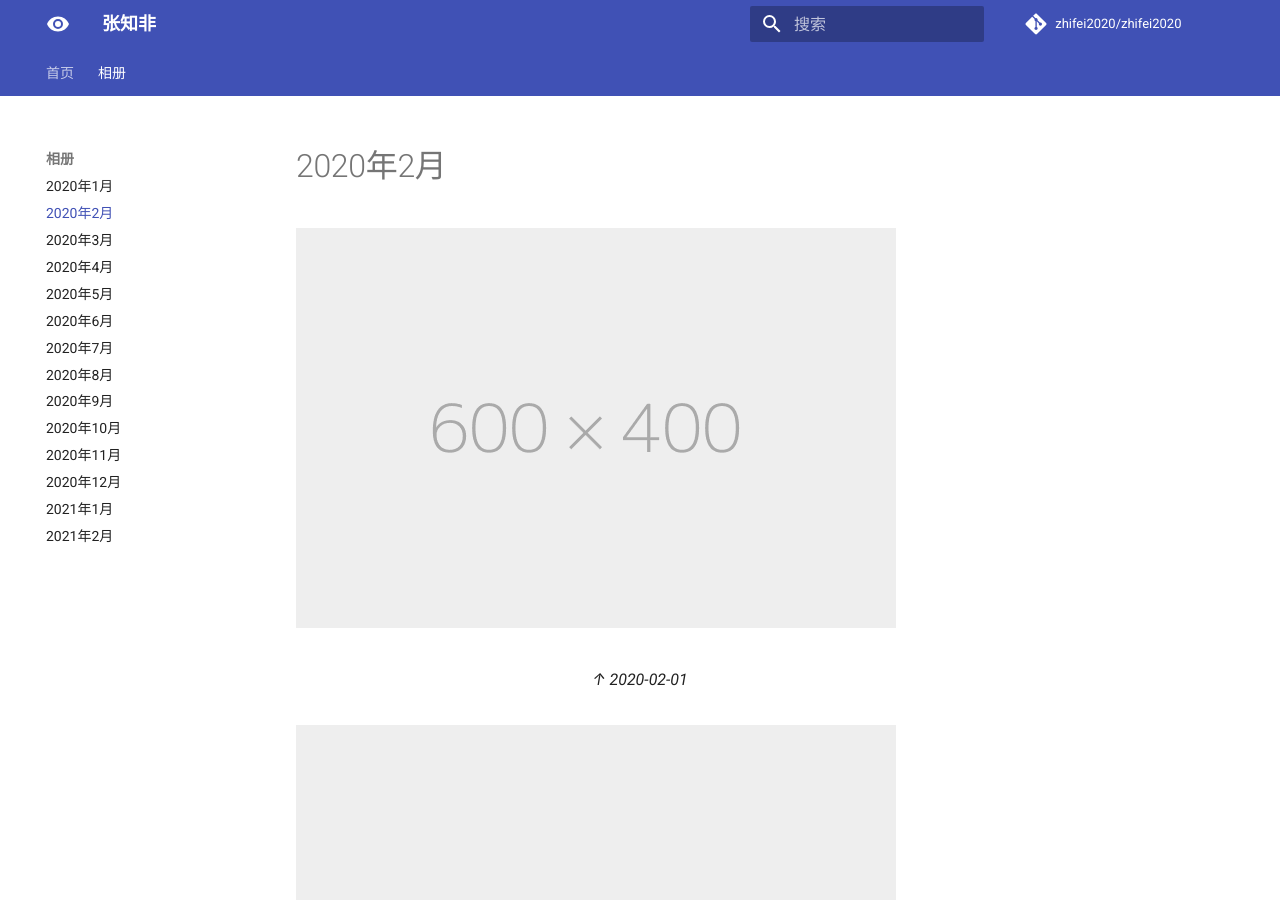
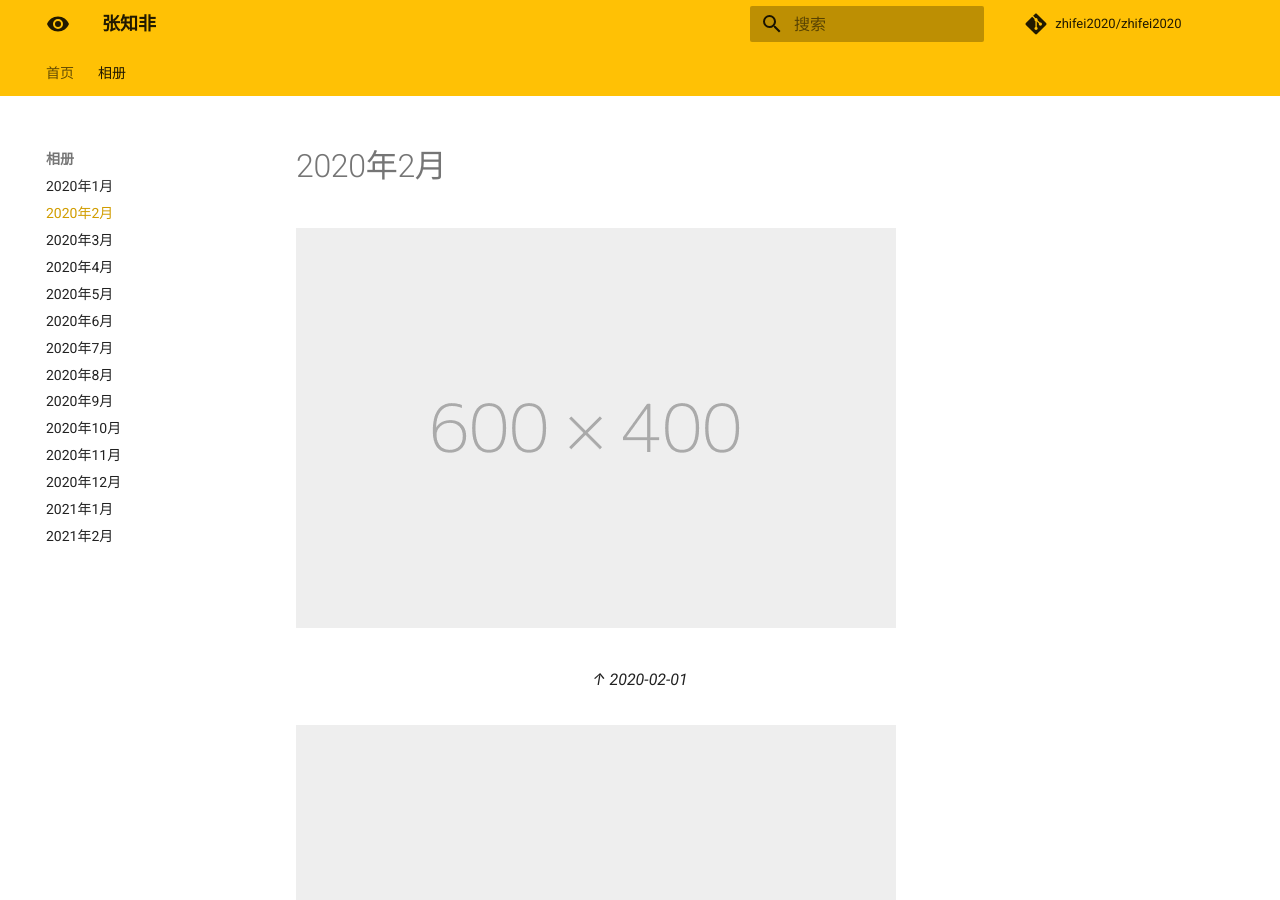
Before and after one commit to zhifei2020/zhifei2020, an MkDocs documentation site: the page built from docs/photos/202002.md, in a window 1280 px wide and 900 px high. Built offline with MkDocs 1.6.1 and Material for MkDocs 9.7.7, drawn with Linux system fonts in a browser that asks for light colours; comment, search, counter and statistics services are not loaded.

Commit message:
modifeid mkdocs.yml

```diff
--- a/mkdocs.yml
+++ b/mkdocs.yml
@@ -24,8 +24,8 @@ theme:
   language: zh
   palette:
     scheme: default
-    primary: indigo
-    accent: indigo
+    primary: amber
+    accent: amber
   favicon: assets/images/favicon.png
   # logo: assets/images/logo.svg
   icon:
```
